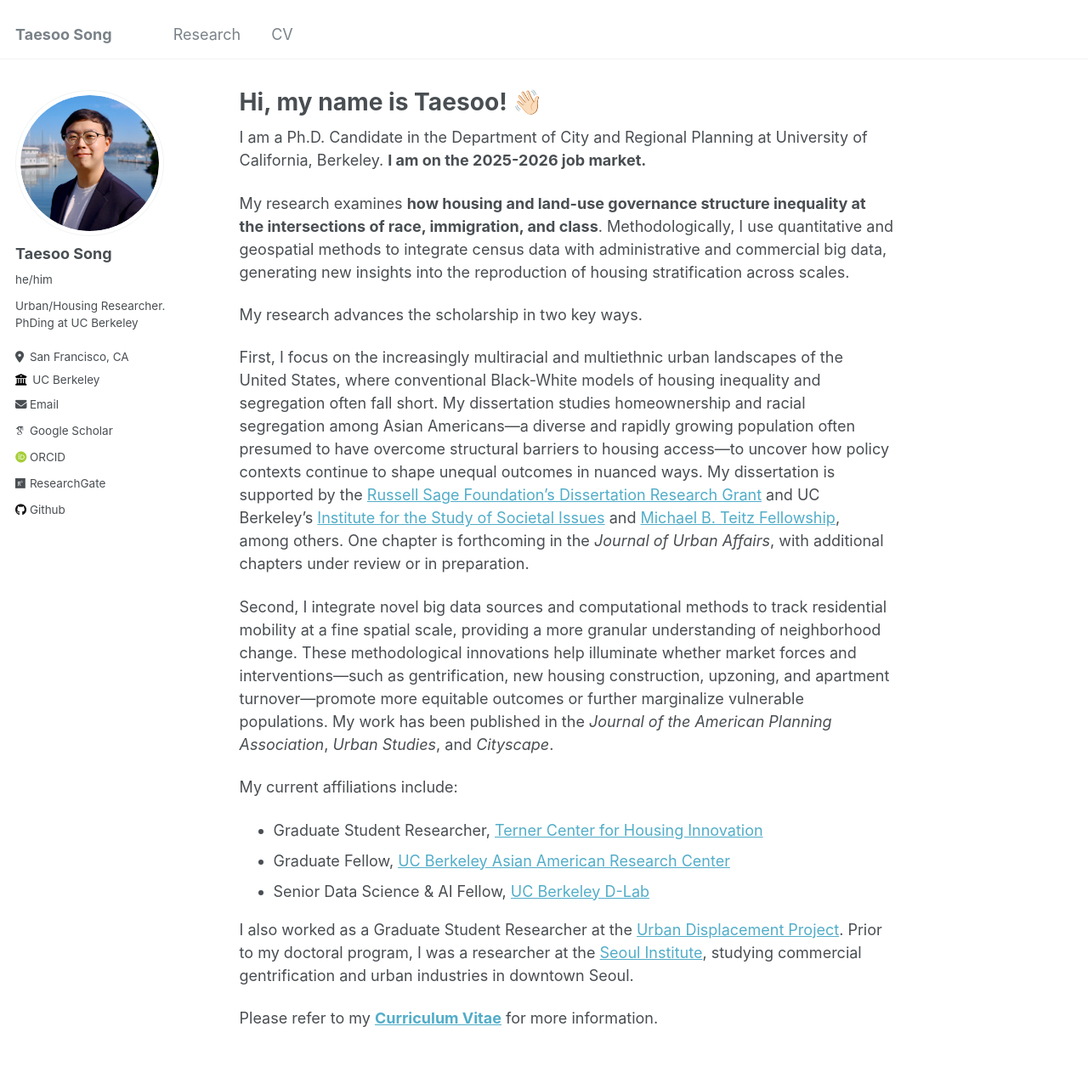
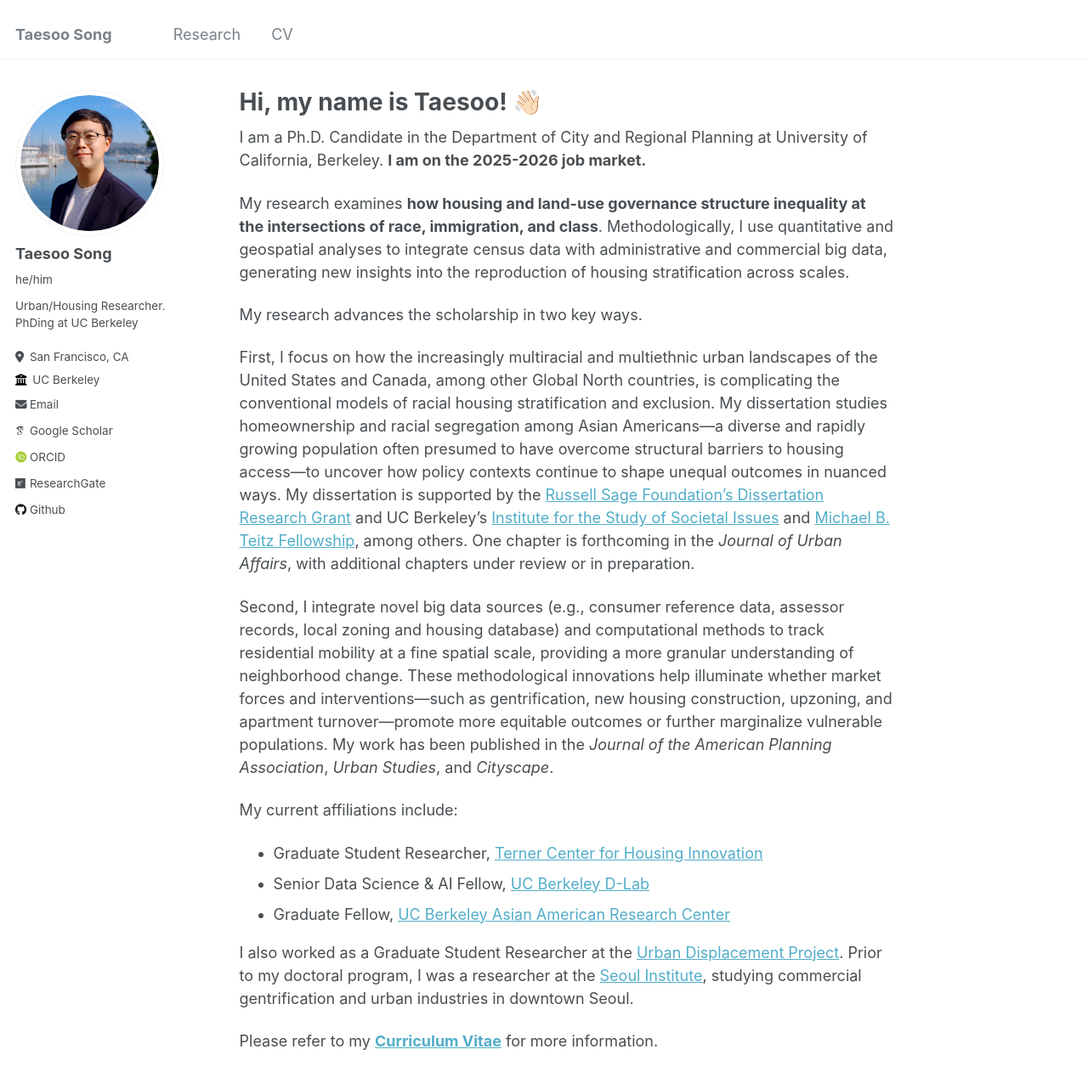
Before and after one commit to taesoosong/taesoosong.github.io, a Jekyll site: the page built from _pages/about.md, in a window 1280 px wide and 1400 px high. Shown: the top 1275 px of the window at 85% size. Built offline with Jekyll 4.4.1, drawn with Linux system fonts in a browser that asks for light colours; some web fonts are replaced.

Commit message:
Update about.md

```diff
--- a/_pages/about.md
+++ b/_pages/about.md
@@ -11,18 +11,18 @@ redirect_from:
 
 I am a Ph.D. Candidate in the Department of City and Regional Planning at University of California, Berkeley. **I am on the 2025-2026 job market.**
 
-My research examines **how housing and land-use governance structure inequality at the intersections of race, immigration, and class**. Methodologically, I use quantitative and geospatial methods to integrate census data with administrative and commercial big data, generating new insights into the reproduction of housing stratification across scales.
+My research examines **how housing and land-use governance structure inequality at the intersections of race, immigration, and class**. Methodologically, I use quantitative and geospatial analyses to integrate census data with administrative and commercial big data, generating new insights into the reproduction of housing stratification across scales.
 
 My research advances the scholarship in two key ways.
 
-First, I focus on the increasingly multiracial and multiethnic urban landscapes of the United States, where conventional Black-White models of housing inequality and segregation often fall short. My dissertation studies homeownership and racial segregation among Asian Americans—a diverse and rapidly growing population often presumed to have overcome structural barriers to housing access—to uncover how policy contexts continue to shape unequal outcomes in nuanced ways. My dissertation is supported by the [Russell Sage Foundation's Dissertation Research Grant](https://www.russellsage.org/research/funding/dissertation-research-grants) and UC Berkeley's [Institute for the Study of Societal Issues](https://issi.berkeley.edu/) and [Michael B. Teitz Fellowship](https://ced.berkeley.edu/awards/michael-b-teitz-fellowship), among others. One chapter is forthcoming in the _Journal of Urban Affairs_, with additional chapters under review or in preparation.
+First, I focus on how the increasingly multiracial and multiethnic urban landscapes of the United States and Canada, among other Global North countries, is complicating the conventional models of racial housing stratification and exclusion. My dissertation studies homeownership and racial segregation among Asian Americans—a diverse and rapidly growing population often presumed to have overcome structural barriers to housing access—to uncover how policy contexts continue to shape unequal outcomes in nuanced ways. My dissertation is supported by the [Russell Sage Foundation's Dissertation Research Grant](https://www.russellsage.org/research/funding/dissertation-research-grants) and UC Berkeley's [Institute for the Study of Societal Issues](https://issi.berkeley.edu/) and [Michael B. Teitz Fellowship](https://ced.berkeley.edu/awards/michael-b-teitz-fellowship), among others. One chapter is forthcoming in the _Journal of Urban Affairs_, with additional chapters under review or in preparation.
 
-Second, I integrate novel big data sources and computational methods to track residential mobility at a fine spatial scale, providing a more granular understanding of neighborhood change. These methodological innovations help illuminate whether market forces and interventions—such as gentrification, new housing construction, upzoning, and apartment turnover—promote more equitable outcomes or further marginalize vulnerable populations. My work has been published in the _Journal of the American Planning Association_, _Urban Studies_, and _Cityscape_.
+Second, I integrate novel big data sources (e.g., consumer reference data, assessor records, local zoning and housing database) and computational methods to track residential mobility at a fine spatial scale, providing a more granular understanding of neighborhood change. These methodological innovations help illuminate whether market forces and interventions—such as gentrification, new housing construction, upzoning, and apartment turnover—promote more equitable outcomes or further marginalize vulnerable populations. My work has been published in the _Journal of the American Planning Association_, _Urban Studies_, and _Cityscape_.
 
 My current affiliations include:
 - Graduate Student Researcher, [Terner Center for Housing Innovation](https://ternercenter.berkeley.edu/)
+- Senior Data Science & AI Fellow, [UC Berkeley D-Lab](https://dlab.berkeley.edu/)
 - Graduate Fellow, [UC Berkeley Asian American Research Center](https://issi.berkeley.edu/aarc)
-- Senior Data Science & AI Fellow, [UC Berkeley D-Lab](https://dlab.berkeley.edu/)
 
 I also worked as a Graduate Student Researcher at the [Urban Displacement Project](https://www.urbandisplacement.org/). Prior to my doctoral program, I was a researcher at the [Seoul Institute](https://global.si.re.kr/), studying commercial gentrification and urban industries in downtown Seoul.
 
```
